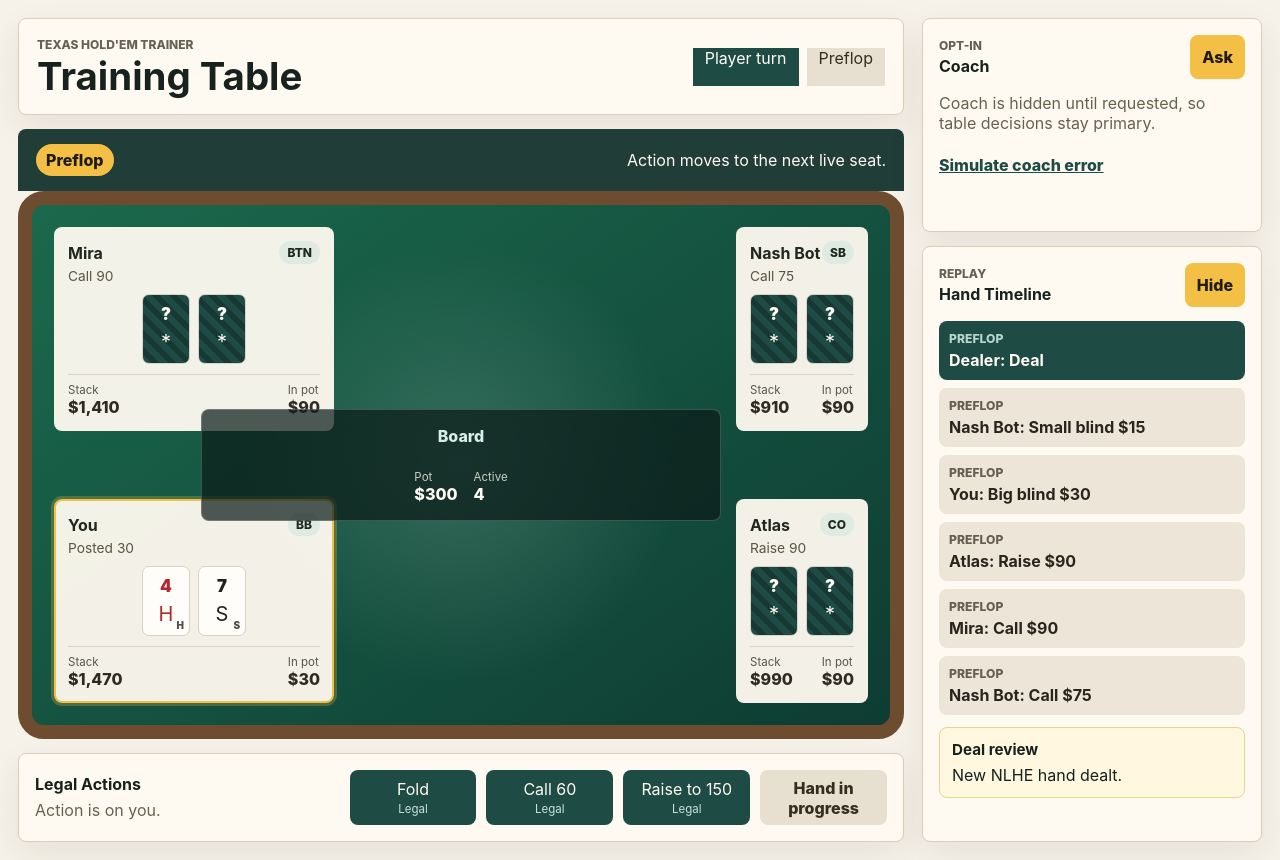
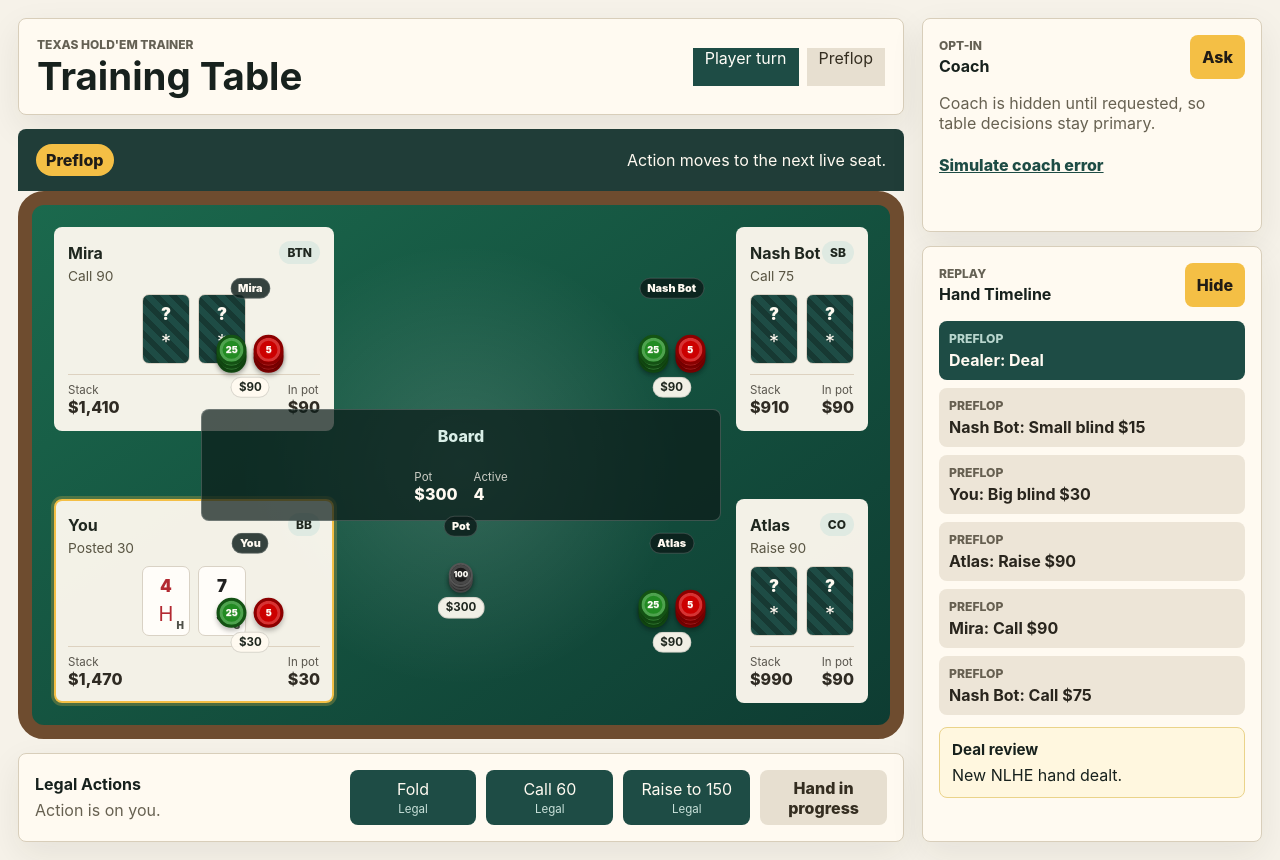
Before and after one commit to decraemerdevon-sudo/PokerDemo, a React (Vite) app: page / in a window 1280 px wide. Built offline with nearby package versions, Linux system fonts and the light colour scheme.

Commit message:
Render poker chip denominations

```diff
--- a/src/App.tsx
+++ b/src/App.tsx
@@ -17,12 +17,62 @@ import { trackHandHistoryEvent } from './handHistoryAnalytics';
 
 type TableMode = 'play' | 'review';
 type CoachState = 'idle' | 'loading' | 'ready' | 'error';
+type ChipDenomination = {
+  value: number;
+  color: string;
+  borderColor: string;
+  label: string;
+};
+type ChipStack = {
+  denomination: ChipDenomination;
+  count: number;
+};
+
+const CHIP_DENOMINATIONS: ChipDenomination[] = [
+  { value: 1000, color: '#FFD700', borderColor: '#B8860B', label: '1K' },
+  { value: 100, color: '#1a1a1a', borderColor: '#555555', label: '100' },
+  { value: 25, color: '#228B22', borderColor: '#145214', label: '25' },
+  { value: 5, color: '#CC0000', borderColor: '#8B0000', label: '5' },
+  { value: 1, color: '#F5F5F5', borderColor: '#AAAAAA', label: '1' },
+];
+const fourSeatAngles = [315, 45, 225, 135];
 
 const suitLabels: Record<Card['suit'], string> = { spades: 'S', hearts: 'H', diamonds: 'D', clubs: 'C' };
 const suitSymbols: Record<Card['suit'], string> = { spades: 'S', hearts: 'H', diamonds: 'D', clubs: 'C' };
 
 function formatMoney(value: number) {
   return `$${value.toLocaleString()}`;
+}
+
+function breakIntoChips(amount: number): ChipStack[] {
+  let remaining = Math.max(0, Math.floor(amount));
+  const stacks: ChipStack[] = [];
+
+  CHIP_DENOMINATIONS.forEach((denomination) => {
+    if (remaining <= 0) return;
+    const count = Math.floor(remaining / denomination.value);
+    if (count > 0) {
+      stacks.push({ denomination, count });
+      remaining -= count * denomination.value;
+    }
+  });
+
+  if (remaining !== 0) console.warn(`Unable to render exact chip amount; ${remaining} remains.`);
+  return stacks;
+}
+
+function getChipPosition(seatAngle: number, tableCenter: { x: number; y: number }, seatRadius: number) {
+  const chipOffset = seatRadius * 0.38;
+  const angleRad = (seatAngle - 90) * (Math.PI / 180);
+  return {
+    x: tableCenter.x + (seatRadius - chipOffset) * Math.cos(angleRad),
+    y: tableCenter.y + (seatRadius - chipOffset) * Math.sin(angleRad),
+  };
+}
+
+function seatAngleForIndex(index: number, seatCount: number) {
+  if (seatCount === 4) return fourSeatAngles[index] ?? 0;
+  return (index * 360) / Math.max(seatCount, 1);
 }
 
 function texture(cards: Card[]) {
@@ -60,6 +110,48 @@ function CardView({ card, hidden = false }: { card: Card; hidden?: boolean }) {
   );
 }
 
+function ChipStackView({ stack, size }: { stack: ChipStack; size: 'player' | 'pot' }) {
+  const visibleCount = Math.min(stack.count, 10);
+  const labelColor = stack.denomination.value === 1 || stack.denomination.value === 1000 ? '#17130c' : '#fffdf7';
+  return (
+    <div className="chip-stack" aria-label={`${stack.count} ${stack.denomination.label} chips`}>
+      {stack.count > visibleCount && <span className="chip-count">x{stack.count}</span>}
+      <div className={`chip-column chip-column-${size}`}>
+        {Array.from({ length: visibleCount }, (_, index) => (
+          <span
+            aria-hidden="true"
+            className="casino-chip"
+            key={`${stack.denomination.value}-${index}`}
+            style={{
+              backgroundColor: stack.denomination.color,
+              borderColor: stack.denomination.borderColor,
+              color: labelColor,
+              bottom: index * (size === 'player' ? 4 : 3),
+              zIndex: index,
+            }}
+          >
+            {index === visibleCount - 1 ? stack.denomination.label : ''}
+          </span>
+        ))}
+      </div>
+    </div>
+  );
+}
+
+function ChipStacksView({ amount, label, size = 'player' }: { amount: number; label?: string; size?: 'player' | 'pot' }) {
+  const stacks = breakIntoChips(amount);
+  if (!stacks.length) return null;
+  return (
+    <div className={`chip-display chip-display-${size}`} aria-label={`${label ? `${label}: ` : ''}${formatMoney(amount)} in chips`}>
+      {label && <span className="chip-display-label">{label}</span>}
+      <div className="chip-stacks">
+        {stacks.map((stack) => <ChipStackView key={stack.denomination.value} stack={stack} size={size} />)}
+      </div>
+      <strong>{formatMoney(amount)}</strong>
+    </div>
+  );
+}
+
 function SeatView({ seat, street, reveal }: { seat: Seat; street: Street; reveal: boolean }) {
   const isCurrent = seat.status === 'active' && seat.lastAction.toLowerCase().includes('waiting');
   return (
@@ -76,6 +168,16 @@ function SeatView({ seat, street, reveal }: { seat: Seat; street: Street; reveal
         <div><dt>In pot</dt><dd>{formatMoney(seat.contribution)}</dd></div>
       </dl>
     </article>
+  );
+}
+
+function PlayerBetChips({ seat, seatAngle }: { seat: Seat; seatAngle: number }) {
+  if (seat.streetContribution <= 0) return null;
+  const position = getChipPosition(seatAngle, { x: 50, y: 50 }, 56);
+  return (
+    <div className="player-bet-chips" style={{ left: `${position.x}%`, top: `${position.y}%` }}>
+      <ChipStacksView amount={seat.streetContribution} label={seat.name} />
+    </div>
   );
 }
 
@@ -185,6 +287,10 @@ function App() {
             <p>{state.message}</p>
           </div>
           <div className="felt" aria-label="Poker table">
+            <div className="pot-chip-area">
+              <ChipStacksView amount={pot} label="Pot" size="pot" />
+            </div>
+            {state.seats.map((seat, index) => <PlayerBetChips key={`${seat.id}-chips`} seat={seat} seatAngle={seatAngleForIndex(index, state.seats.length)} />)}
             <div className="board">
               <p>Board</p>
               <div className="board-cards">{state.board.map((card, index) => <CardView key={`${card.rank}-${card.suit}`} card={card} hidden={index >= board.length && state.stage !== 'hand-complete'} />)}</div>
--- a/src/styles.css
+++ b/src/styles.css
@@ -184,6 +184,121 @@ h3 {
   transform: translate(-50%, -50%);
   width: min(70%, 520px);
   z-index: 2;
+}
+
+.pot-chip-area,
+.player-bet-chips {
+  pointer-events: none;
+  position: absolute;
+  transform: translate(-50%, -50%);
+  z-index: 3;
+}
+
+.pot-chip-area {
+  left: 50%;
+  top: calc(50% + 102px);
+}
+
+.player-bet-chips {
+  transition: left 180ms ease, top 180ms ease;
+}
+
+.chip-display {
+  align-items: center;
+  display: grid;
+  gap: 4px;
+  justify-items: center;
+  min-width: max-content;
+}
+
+.chip-display-label {
+  background: rgba(12, 28, 25, 0.82);
+  border: 1px solid rgba(255, 255, 255, 0.18);
+  border-radius: 999px;
+  color: #fffaf1;
+  font-size: 0.68rem;
+  font-weight: 900;
+  line-height: 1;
+  padding: 4px 7px;
+}
+
+.chip-display strong {
+  background: rgba(255, 250, 241, 0.94);
+  border: 1px solid rgba(31, 39, 31, 0.16);
+  border-radius: 999px;
+  color: #1f271f;
+  font-size: 0.72rem;
+  line-height: 1;
+  padding: 4px 7px;
+}
+
+.chip-stacks {
+  align-items: flex-end;
+  display: flex;
+  gap: 7px;
+  justify-content: center;
+  min-height: 70px;
+}
+
+.chip-display-pot .chip-stacks {
+  gap: 5px;
+  min-height: 52px;
+}
+
+.chip-stack {
+  align-items: center;
+  display: grid;
+  gap: 3px;
+  justify-items: center;
+}
+
+.chip-count {
+  background: #fffaf1;
+  border: 1px solid #d8ceba;
+  border-radius: 999px;
+  color: #1f271f;
+  font-size: 0.68rem;
+  font-weight: 900;
+  line-height: 1;
+  padding: 2px 5px;
+}
+
+.chip-column {
+  position: relative;
+}
+
+.chip-column-player {
+  height: 68px;
+  width: 30px;
+}
+
+.chip-column-pot {
+  height: 50px;
+  width: 24px;
+}
+
+.casino-chip {
+  align-items: center;
+  border: 3px solid;
+  border-radius: 50%;
+  box-shadow: 0 3px 5px rgba(0, 0, 0, 0.26), inset 0 0 0 3px rgba(255, 255, 255, 0.2);
+  display: flex;
+  font-size: 0.58rem;
+  font-weight: 950;
+  height: 30px;
+  justify-content: center;
+  line-height: 1;
+  position: absolute;
+  text-align: center;
+  text-shadow: 0 1px 1px rgba(255, 255, 255, 0.2);
+  width: 30px;
+}
+
+.chip-column-pot .casino-chip {
+  border-width: 2px;
+  font-size: 0.48rem;
+  height: 24px;
+  width: 24px;
 }
 
 .board p {
```
